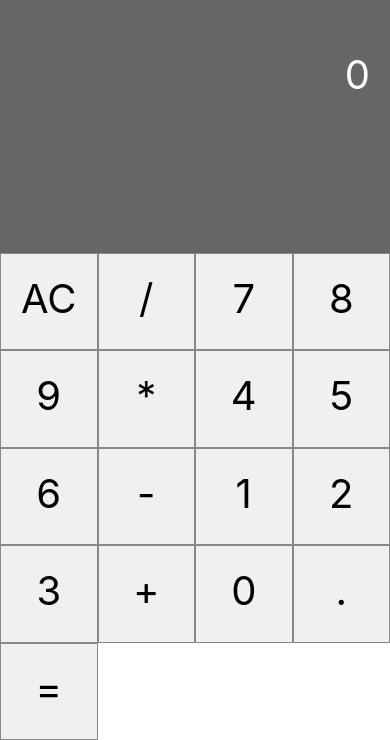
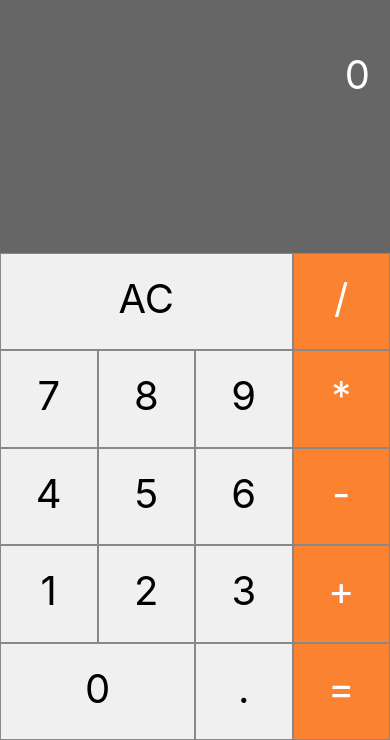
Before and after one commit to leonidasamorim/calculator, a React Native app: screen / in a window 390 px wide. Shown: the part 104-844 px from the top of the page. Built offline with nearby package versions, Linux system fonts and the light colour scheme.

Commit message:
calcuration with logic

```diff
--- a/App.js
+++ b/App.js
@@ -1,47 +1,65 @@
-import { StatusBar } from 'expo-status-bar'
-import React, {useState} from 'react'
+import { StatusBar } from 'expo-status-bar';
+import React, { useState, Component } from 'react';
 import { StyleSheet, Text, View, SafeAreaView } from 'react-native';
 
-import Button from './src/components/Button'
+import Button from './src/components/Button';
 
 import Display from './src/components/Display';
 
-export default function App() {
+const initialState = {
+  displayValue: '0'
+}
 
-  const [displayValue, setdisplayValue] = useState(0)
+export default class App extends Component {
+  state = {  displayValue: '0' }
 
-  return (
-    <SafeAreaView style={styles.container}>
-      <Display value={displayValue}/>
-      <View style={styles.buttons}>
-        <Button label='AC'/>
-        <Button label='/'/>
-        <Button label='7'/>
-        <Button label='8'/>
-        <Button label='9'/>
-        <Button label='*'/>
-        <Button label='4'/>
-        <Button label='5'/>
-        <Button label='6'/>
-        <Button label='-'/>
-        <Button label='1'/>
-        <Button label='2'/>
-        <Button label='3'/>
-        <Button label='+'/>
-        <Button label='0'/>
-        <Button label='.'/>
-        <Button label='='/>
-      </View>
-    </SafeAreaView>
-  )
+
+  addDigit = n => {
+    this.setState({ displayValue: n })
+  }
+
+  clearMemory = () => {
+    this.setState({ displayValue: '0' })
+  }
+
+  setOperation = operation => {
+
+  }
+
+  render() {
+    return (
+      <SafeAreaView style={styles.container}>
+        <Display value={this.state.displayValue} />
+        <View style={styles.buttons}>
+          <Button label="AC" triple onClick={this.clearMemory} />
+          <Button label="/"  operation onClick={this.setOperation}/>
+          <Button label="7" onClick={this.addDigit} />
+          <Button label="8" onClick={this.addDigit}  />
+          <Button label="9" onClick={this.addDigit} />
+          <Button label="*" operation onClick={this.setOperation} />
+          <Button label="4" onClick={this.addDigit} />
+          <Button label="5" onClick={this.addDigit} />
+          <Button label="6" onClick={this.addDigit} />
+          <Button label="-" operation  onClick={this.setOperation} />
+          <Button label="1" onClick={this.addDigit} />
+          <Button label="2" onClick={this.addDigit} />
+          <Button label="3" onClick={this.addDigit} />
+          <Button label="+" operation onClick={this.setOperation} />
+          <Button label="0" double onClick={this.addDigit} />
+          <Button label="." onClick={this.addDigit} />
+          <Button label="=" operation onClick={this.setOperation} />
+        </View>
+      </SafeAreaView>
+    );
+  }
 }
 
 const styles = StyleSheet.create({
   container: {
-    flex: 1
+    flex: 1,
   },
   buttons: {
     flexDirection: 'row',
-    flexWrap: 'wrap'
-  }
-})
+    flexWrap: 'wrap',
+  },
+});
--- a/src/components/Button.js
+++ b/src/components/Button.js
@@ -13,13 +13,29 @@
         textAlign: 'center',
         borderWidth: 1,
         borderColor: '#888'
+    },
+    operationButton: {
+        color: '#fff',
+        backgroundColor: '#fa8231'
+    },
+    buttonDouble: {
+        width: (Dimensions.get('window').width / 4) * 2,
+    },
+    buttonTriple: {
+        width: (Dimensions.get('window').width / 4) * 3,
     }
 })
 
 export default props =>  {
+    const stylesButton = [styles.button]
+
+    if (props.double) stylesButton.push(styles.buttonDouble)
+    if (props.triple) stylesButton.push(styles.buttonTriple)
+    if (props.operation) stylesButton.push(styles.operationButton)
+
     return (
-            <TouchableHighlight opPress={props.onClick}>
-                <Text style={styles.button}>{props.label}</Text>
-            </TouchableHighlight>
-        )
+      <TouchableHighlight onPress={() => props.onClick(props.label)}>
+        <Text style={stylesButton}>{props.label}</Text>
+      </TouchableHighlight>
+    );
 }
```
